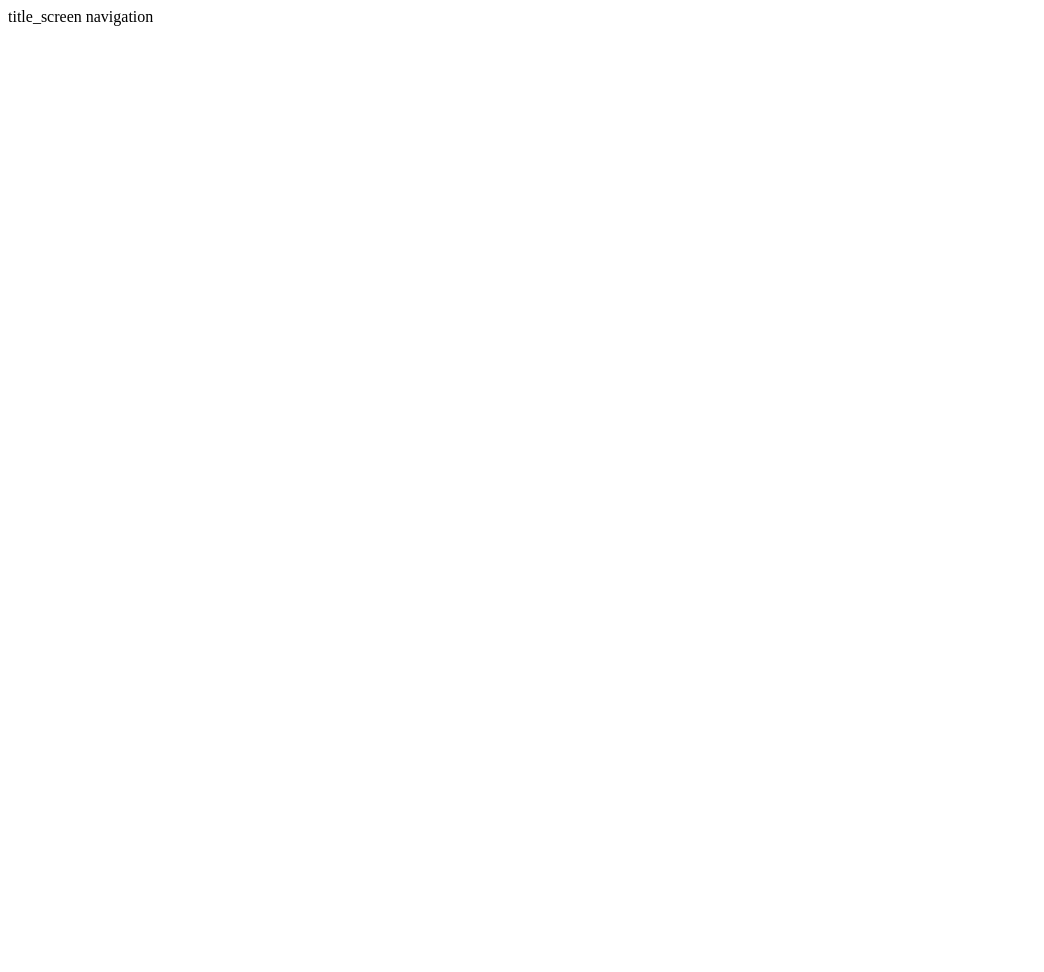
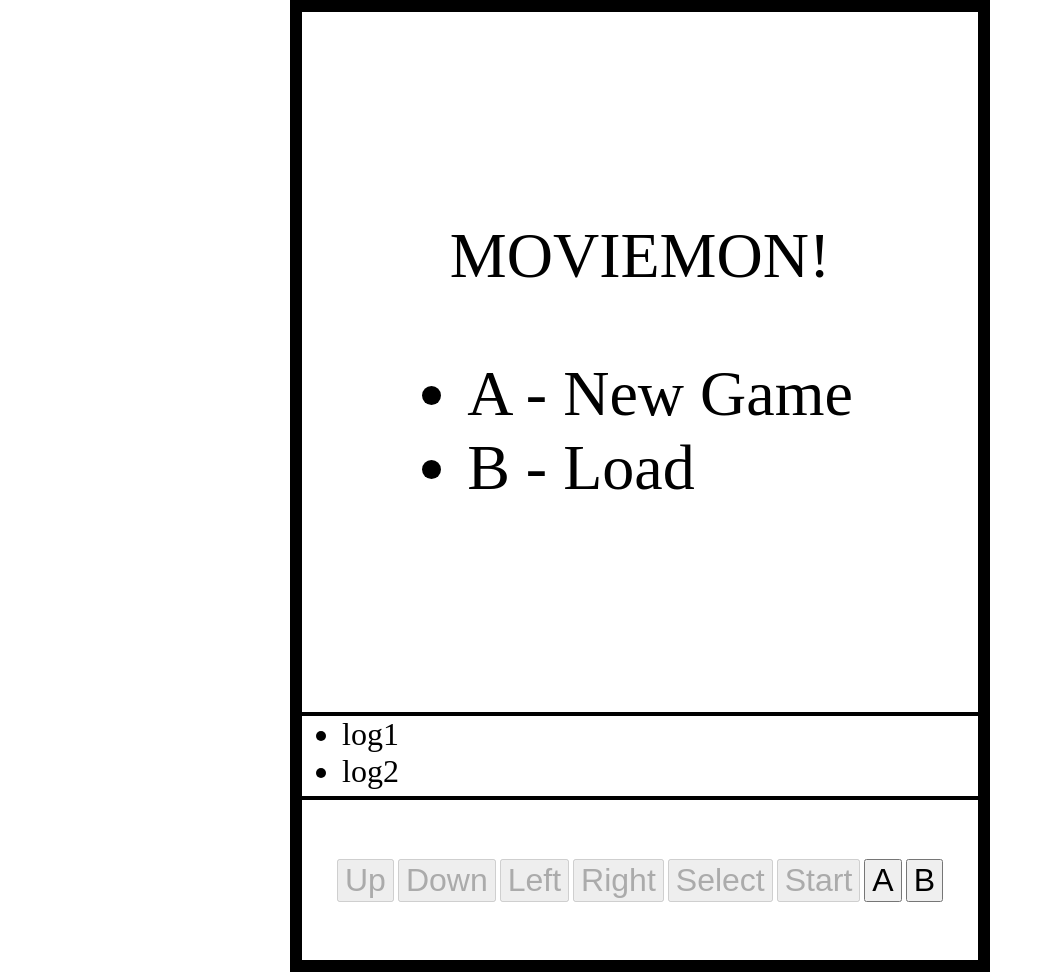
Before and after one commit to Rush-iam/moviemon, a Django app: page / in a window 1280 px wide. Before the commit the part shown is almost empty. Shown: the whole page, without its empty margins (0-1044 px from the left). Before the commit the page ends 26 px from the top, so only its background shows below. Run offline with Django 4.2, Linux system fonts and the light colour scheme.

Commit message:
- basic View Templates - Controls - basic Style - Title Screen - scratch view

```diff
--- /dev/null
+++ b/moviemon/controls_context.py
@@ -0,0 +1,6 @@
+def control_buttons(request):
+    return {
+        'buttons': [
+            'Up', 'Down', 'Left', 'Right', 'Select', 'Start', 'A', 'B'
+        ]
+    }
--- /dev/null
+++ b/moviemon/controls_form.py
@@ -0,0 +1,5 @@
+from django import forms
+
+
+class ControlsForm(forms.Form):
+    button = forms.CharField()
--- /dev/null
+++ b/moviemon/static/style.css
@@ -0,0 +1,39 @@
+body {
+    margin: auto;
+    width: 700px;
+}
+
+input {
+    font-size: 200%;
+}
+
+.canvas {
+    border: 10px solid black;
+}
+
+.screen {
+    height: 700px;
+    border: 2px solid black;
+    display: flex;
+    align-items: center;
+    justify-content: center;
+}
+
+.messages {
+    border: 2px solid black;
+    font-size: 200%;
+    height: 80px;
+}
+
+.messages ul {
+    margin: 0;
+}
+
+
+.navigation {
+    height: 160px;
+    border: 2px solid black;
+    display: flex;
+    align-items: center;
+    justify-content: center;
+}
--- /dev/null
+++ b/moviemon/templates/base.html
@@ -0,0 +1,32 @@
+<!DOCTYPE html>
+<html lang="en">
+<head>
+    <meta http-equiv="Content-Type" content="text/html; charset=UTF-8">
+    <title>{% block title %} Moviemon! {% endblock title %}</title>
+
+    {% load static %}
+    <link rel="stylesheet" type="text/css" href="{% static 'style.css' %}">
+</head>
+
+<body>
+
+<div class="canvas">
+    <div class="screen">
+        {% block screen %}{% endblock screen %}
+    </div>
+
+    <div class="messages">
+        <ul>
+        {% for message in messages %}
+            <li>{{ message }}</li>
+        {% endfor %}
+        </ul>
+    </div>
+
+    <div class="navigation">
+        {% include 'moviemon/nav.html' %}
+    </div>
+
+</div>
+</body>
+</html>
--- a/moviemon/templates/moviemon/base.html
+++ /dev/null
@@ -1,15 +0,0 @@
-<!DOCTYPE html>
-<html lang="en">
-<head>
-    <meta http-equiv="Content-Type" content="text/html; charset=UTF-8">
-    <title>{{ title }}</title>
-</head>
-
-<body>
-
-{% include content %}
-
-{% include 'moviemon/nav.html' %}
-
-</body>
-</html>
--- a/moviemon/templates/moviemon/nav.html
+++ b/moviemon/templates/moviemon/nav.html
@@ -1 +1,16 @@
-navigation
+<form method="POST">
+    {% csrf_token %}
+
+    {% for button in buttons %}
+
+        <input
+                type="submit"
+                name="button"
+                value="{{ button }}"
+                {% if button not in buttons_active %}
+                    disabled
+                {% endif %}
+        >
+
+    {% endfor %}
+</form>
--- /dev/null
+++ b/moviemon/templates/moviemon/title.html
@@ -0,0 +1,16 @@
+{% extends 'base.html' %}
+
+{% block title %} {{ title }} {% endblock title %}
+
+{% block screen %}
+
+        <div style="font-size: 400%">
+            <p style="text-align: center;">MOVIEMON!</p>
+
+            <ul>
+                <li>A - New Game</li>
+                <li>B - Load</li>
+            </ul>
+        </div>
+
+{% endblock screen %}
--- a/moviemon/templates/moviemon/title_screen.html
+++ /dev/null
@@ -1 +0,0 @@
-title_screen
--- a/moviemon/urls.py
+++ b/moviemon/urls.py
@@ -3,5 +3,12 @@ from django.urls import path
 from . import views
 
 urlpatterns = [
-    path('', views.title_screen, name='title'),
+    path('', views.title, name='title'),
+    path('worldmap', views.worldmap, name='worldmap'),
+    # path('battle/<int:moviemon_id>', views.title_screen, name='battle'),
+    # path('moviedex', views.title_screen, name='moviedex'),
+    # path('moviedex/<int:moviemon_id>', views.title_screen, name='detail'),
+    # path('options', views.title_screen, name='options'),
+    # path('options/save_game', views.title_screen, name='save'),
+    # path('options/load_game', views.title_screen, name='load'),
 ]
--- a/moviemon/views.py
+++ b/moviemon/views.py
@@ -1,12 +1,32 @@
 from django.http import HttpRequest, HttpResponse
-from django.shortcuts import render
+from django.shortcuts import render, redirect
+
+from moviemon.controls_form import ControlsForm
 
 
-def title_screen(request: HttpRequest) -> HttpResponse:
+def title(request: HttpRequest) -> HttpResponse:
+    if request.method == 'POST':
+        form_result = ControlsForm(request.POST)
+        if form_result.is_valid():
+            button = form_result.cleaned_data['button']
+            match button:
+                case 'A':
+                    # game.load_default_settings()
+                    return redirect('worldmap')
+                case 'B':
+                    return redirect('load')
+                case _:
+                    return redirect('title')
 
     context = {
         'title': 'Title Screen',
-        'content': 'moviemon/title_screen.html'
+        'messages': ['log1', 'log2'],
+        'buttons_active': {'A', 'B'},
     }
 
-    return render(request, 'moviemon/base.html', context)
+    return render(request, 'moviemon/title.html', context)
+
+
+def worldmap(request: HttpRequest) -> HttpResponse:
+
+    return render(request, 'moviemon/title.html', {})
--- a/rush00/settings.py
+++ b/rush00/settings.py
@@ -63,6 +63,7 @@ TEMPLATES = [
                 'django.template.context_processors.request',
                 'django.contrib.auth.context_processors.auth',
                 'django.contrib.messages.context_processors.messages',
+                'moviemon.controls_context.control_buttons'
             ],
         },
     },
```
